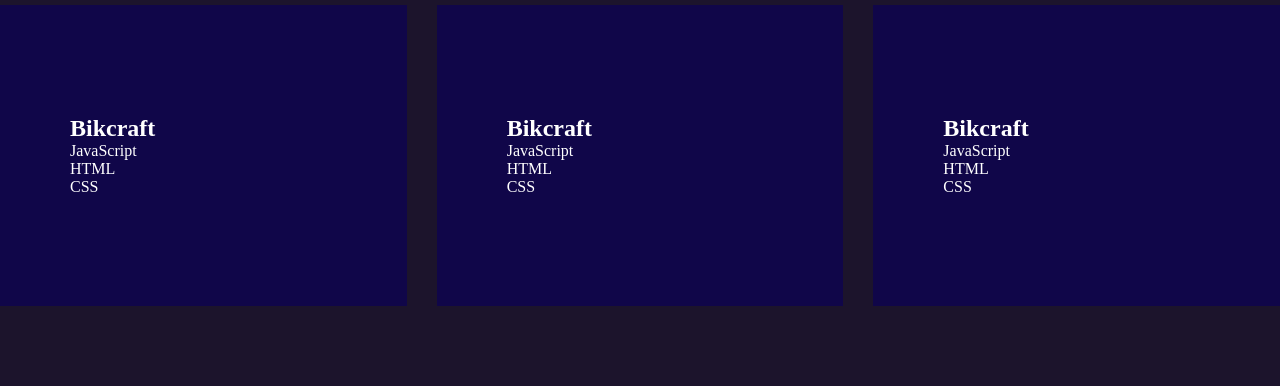
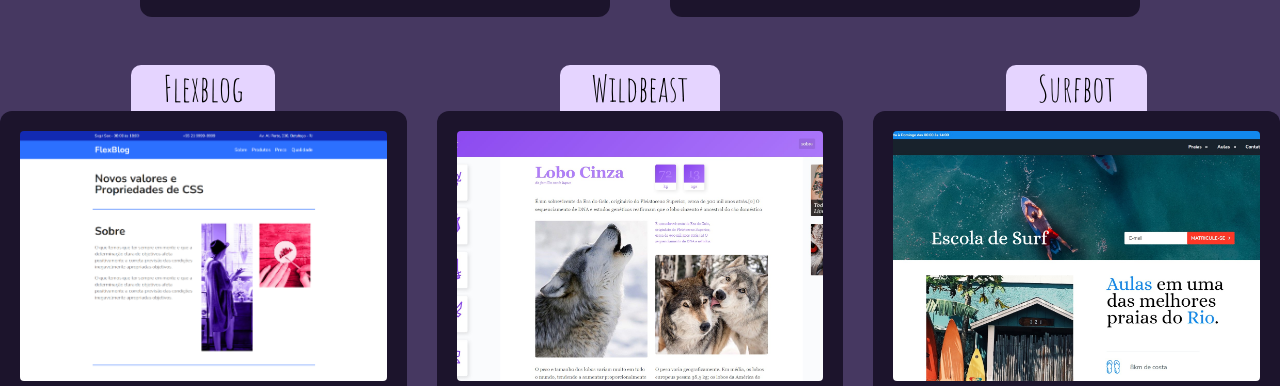
Before and after one commit to rdrglixboa/portfolio, a plain HTML site: page index.html in a window 1280 px wide. Shown: the part 1683-2069 px from the top of the page. Drawn offline with nearby package versions, Linux system fonts and the light colour scheme.

Commit message:
section projetos complete

```diff
--- a/index.html
+++ b/index.html
@@ -92,35 +92,52 @@
 
     </div>
     <div class="projetos__item__container">
+      <div>
+        <span>
+          <h2 class="titulo__span">Flexblog</h2>
+        </span>
         <div class="projetos__item">
-        <h2>Bikcraft</h2>
-        <!-- <img src="" alt="Bikcraft"> -->
+          <img src="./assets/imgs/thumbs/flexblog-thumb.png" alt="">
+
           <ul>
-          <li>JavaScript</li>
-          <li>HTML</li>
-          <li>CSS</li>
+            <li><span class="detalhe__javascript"></span>JavaScript</li>
+            <li><span class="detalhe__html"></span>HTML</li>
+            <li><span class="detalhe__css"></span>CSS</li>
             <!-- <img src="" alt="github_icon_dark"> -->
           </ul>
         </div>
+      </div>
+      <div>
+
+        <span>
+          <h2 class="titulo__span">Wildbeast</h2>
+        </span>
         <div class="projetos__item">
-        <h2>Bikcraft</h2>
-        <!-- <img src="" alt="Bikcraft"> -->
+          <img src="assets/imgs/thumbs/wildbeast-thumb.jpg" alt="">
+
           <ul>
-          <li>JavaScript</li>
-          <li>HTML</li>
-          <li>CSS</li>
+            <li><span class="detalhe__javascript"></span>JavaScript</li>
+            <li><span class="detalhe__html"></span>HTML</li>
+            <li><span class="detalhe__css"></span>CSS</li>
             <!-- <img src="" alt="github_icon_dark"> -->
           </ul>
         </div>
+      </div>
+      <div>
+
+        <span>
+          <h2 class="titulo__span">Surfbot</h2>
+        </span>
         <div class="projetos__item">
-        <h2>Bikcraft</h2>
-        <!-- <img src="" alt="Bikcraft"> -->
+          <img src="assets/imgs/thumbs/surfbot_thumb2.jpg" alt="">
+
           <ul>
-          <li>JavaScript</li>
-          <li>HTML</li>
-          <li>CSS</li>
+            <li><span class="detalhe__javascript"></span>JavaScript</li>
+            <li><span class="detalhe__html"></span>HTML</li>
+            <li><span class="detalhe__css"></span>CSS</li>
             <!-- <img src="" alt="github_icon_dark"> -->
           </ul>
+        </div>
       </div>
     </div>
 
--- a/style.css
+++ b/style.css
@@ -109,10 +109,15 @@ body {
 
 /* PROJETOS */
 
+.projetos {
+  background-color: var(--cor-secundaria);
+}
+
 .projetos h1 {
   background-color: var(--cor-secundaria);
   font-family: var(--fonte-secundaria);
   text-align: center;
+  padding-top: 60px;
   font-size: 128px;
   font-weight: 400;
 }
@@ -229,21 +234,64 @@ body {
 } */
 
 .projetos__item__container {
+  background-color: var(--cor-secundaria);
   display: grid;
   grid-template-columns: minmax(20%, 470px) minmax(20%, 470px) minmax(
       20%,
       470px
     );
   justify-content: center;
+  text-align: center;
   gap: 30px;
   margin-top: 48px;
   margin-bottom: 120px;
 }
 
+.projetos__item__container h2 {
+  background-color: var(--cor-terciaria);
+  font-family: var(--fonte-secundaria);
+  left: 0px;
+  /* ajustar o left depois para alinhar ao centro */
+  font-weight: 400;
+  padding: 0px 32px 0px 32px;
+  border-radius: 10px 10px 0 0;
+  font-size: 36px;
+  color: #000;
+  display: inline;
+}
+
 .projetos__item {
-  padding: 110px 70px;
+  /* padding: 110px 70px;
   justify-content: center;
-  background-color: rgb(16, 6, 73);
+  background-color: rgb(16, 6, 73); */
+  background-color: var(--cor-primaria);
+  padding: 20px 20px 20px 20px;
+  border-radius: 12px;
+  margin-bottom: 120px;
+}
+
+.projetos__item ul {
+  text-align: start;
+}
+.projetos__item li {
+  font-family: var(--fonte-secundaria);
+  background-color: var(--cor-terciaria);
+  color: #000;
+  font-size: 28px;
+
+  margin-top: 8px;
+  margin-right: 12px;
+  padding: 5px 40px 5px 5px;
+  border-radius: 8px;
+  display: inline-flex;
+  align-items: center;
+  /* Alinha os itens dentro de li ao centro?? */
+}
+
+.projetos__item img {
+  border-radius: 4px;
+  height: 250px;
+  object-fit: cover;
 }
 
 /* SERVICOS */
```
Also changed, not shown: assets/imgs/thumbs/surfbot_thumb.jpg (added), assets/imgs/thumbs/surfbot_thumb2.jpg (added). Lines whose indentation alone changed are shown as unchanged.
